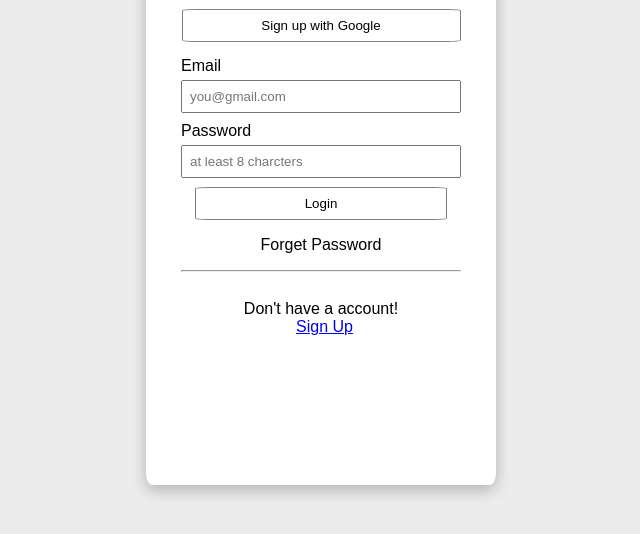
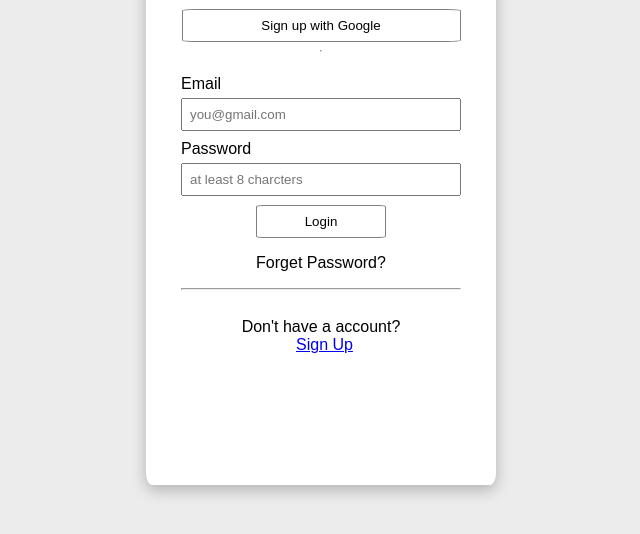
Before and after one commit to vinayak1809/Chat-Application, a plain HTML site: page Frontend/login.html in a window 1280 px wide. Shown: the part 200-734 px from the top of the page, without its empty margins (319-959 px from the left). Drawn offline with nearby package versions, Linux system fonts and the light colour scheme.

Commit message:
login and signup frontend updated

```diff
--- a/Frontend/css/signup.css
+++ b/Frontend/css/signup.css
@@ -67,3 +67,7 @@ form > p{
 .last>a{
     margin: 0 0 0 130px;
 }
+
+.signup > button{
+    width: 130px;
+}
--- a/Frontend/login.html
+++ b/Frontend/login.html
@@ -17,6 +17,7 @@
         <div class="google-signup">
             <button> Sign up with Google </button>
         </div>
+        <hr>
         <div class="form-section">
             <form onsubmit="loginUser(event)" method="POST">
                 <li>
@@ -26,13 +27,15 @@
                     <label for="paswords">Password</label><br><input type="password" name="password" placeholder="at least 8 charcters">
                 </li>
 
-                <div class="signup"><button type="submit">Login</button></div>
-                <p>Forget Password</p>
+                <div class="signup">
+                    <button type="submit">Login</button>
+                </div>
+                <p>Forget Password?</p>
                 <hr>
             </form>
         </div>
         <div class="last">
-            <p>Don't have a account!</p>
+            <p>Don't have a account?</p>
             <a href="/signup.html">Sign Up</a>
         </div>
     </main>
```
Also changed, not shown: Frontend/signup.html (+2 -1 lines).
